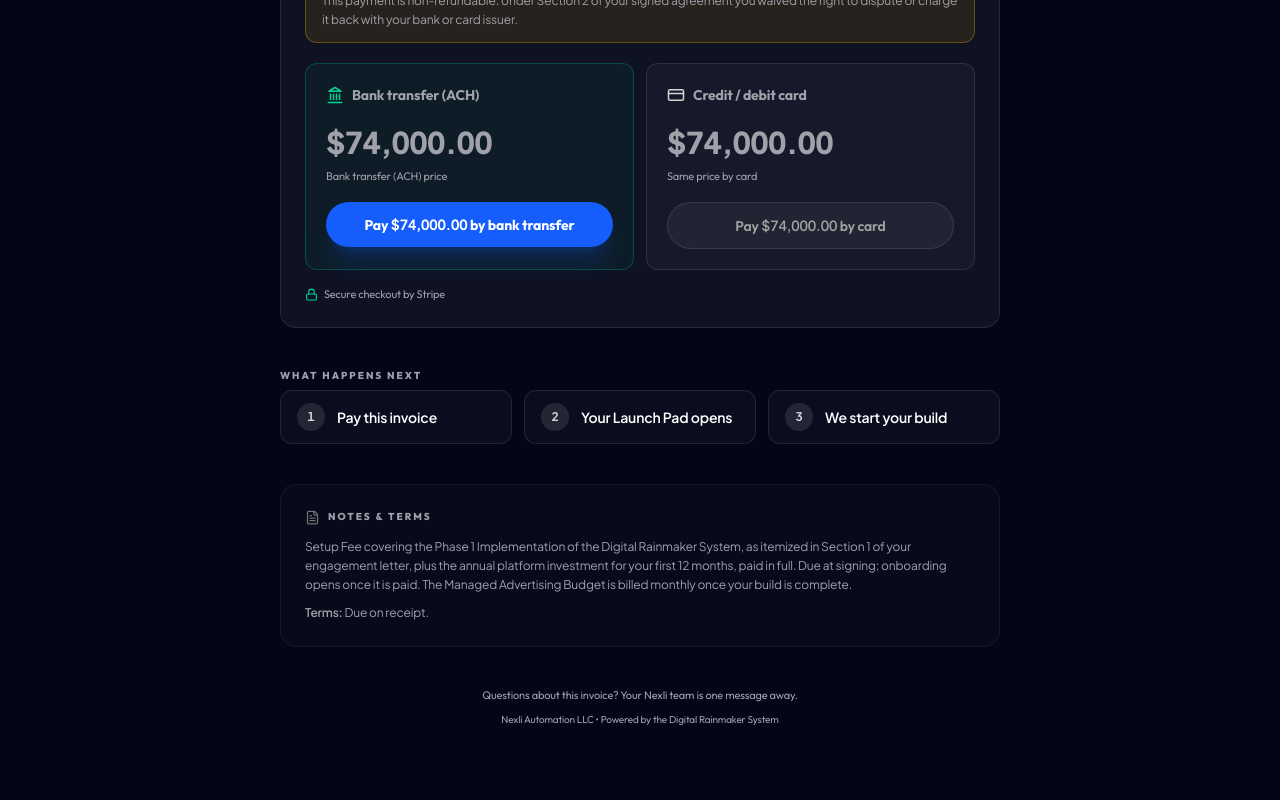
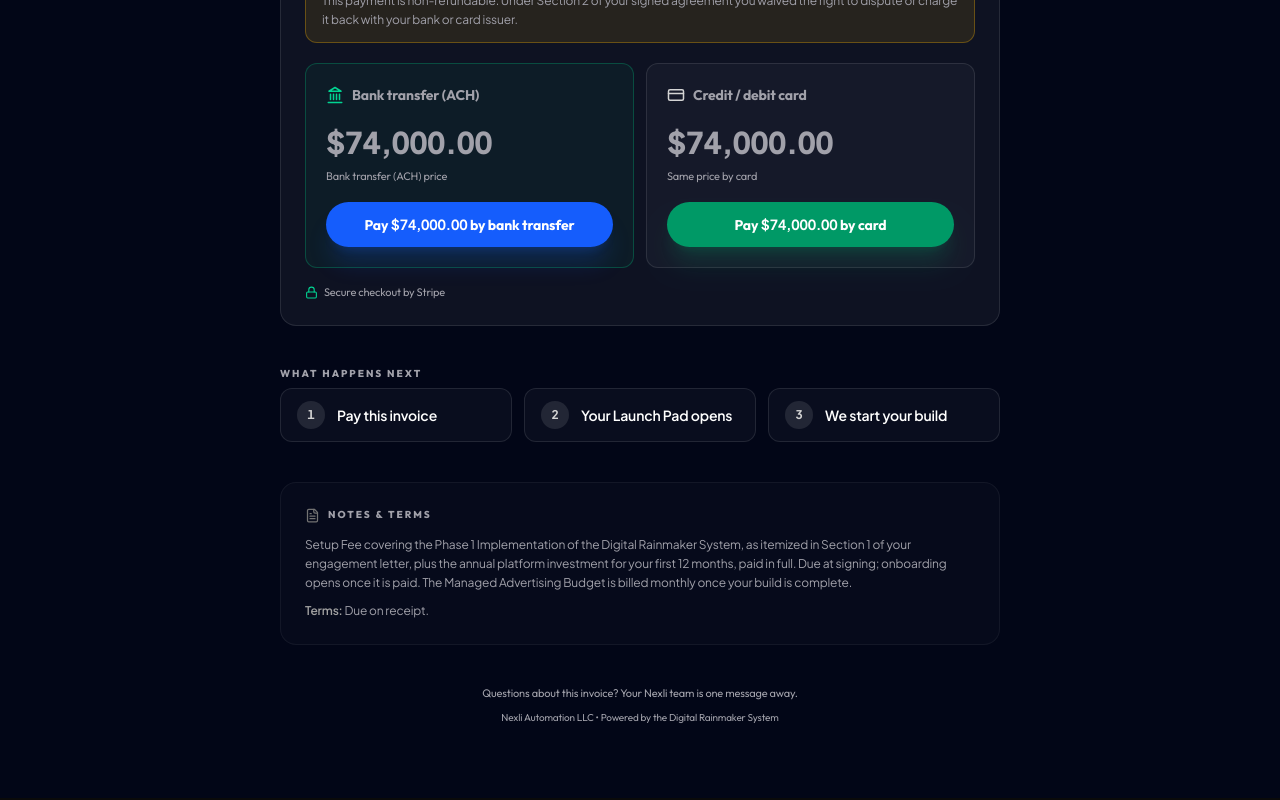
Before and after one commit to nexliautomationmja/nexli-portal, a Next.js app: page /invoice/preview in a window 1280 px wide. Shown: the part 1244-2044 px from the top of the page. Built offline with nearby package versions, Linux system fonts and the light colour scheme.

Commit message:
style: green card pay button on the invoice page
Co-Authored-By: Claude Opus 5.5 <noreply@anthropic.com>

```diff
--- a/src/components/invoice-launch-pad/sections.tsx
+++ b/src/components/invoice-launch-pad/sections.tsx
@@ -510,16 +510,16 @@ export function PayCard({
               type="button"
               onClick={() => onPay("card")}
               disabled={busy}
-              className={`${SECONDARY_BTN} mt-4 w-full`}
+              className="mt-4 w-full flex items-center justify-center gap-2 min-h-11 bg-emerald-600 text-white px-6 py-3 rounded-full text-sm font-bold hover:bg-emerald-500 hover:scale-[1.02] active:scale-[0.98] transition-all shadow-xl shadow-emerald-600/20 disabled:opacity-50 disabled:hover:scale-100"
             >
               {paying === "card" ? (
                 "Opening secure checkout…"
               ) : autopay ? (
                 "Pay & turn on autopay"
               ) : (
-                <>
+                <span>
                   Pay <span style={NUM_FONT}>{money(cardCents, currency)}</span> by card
-                </>
+                </span>
               )}
             </button>
           </div>
```
